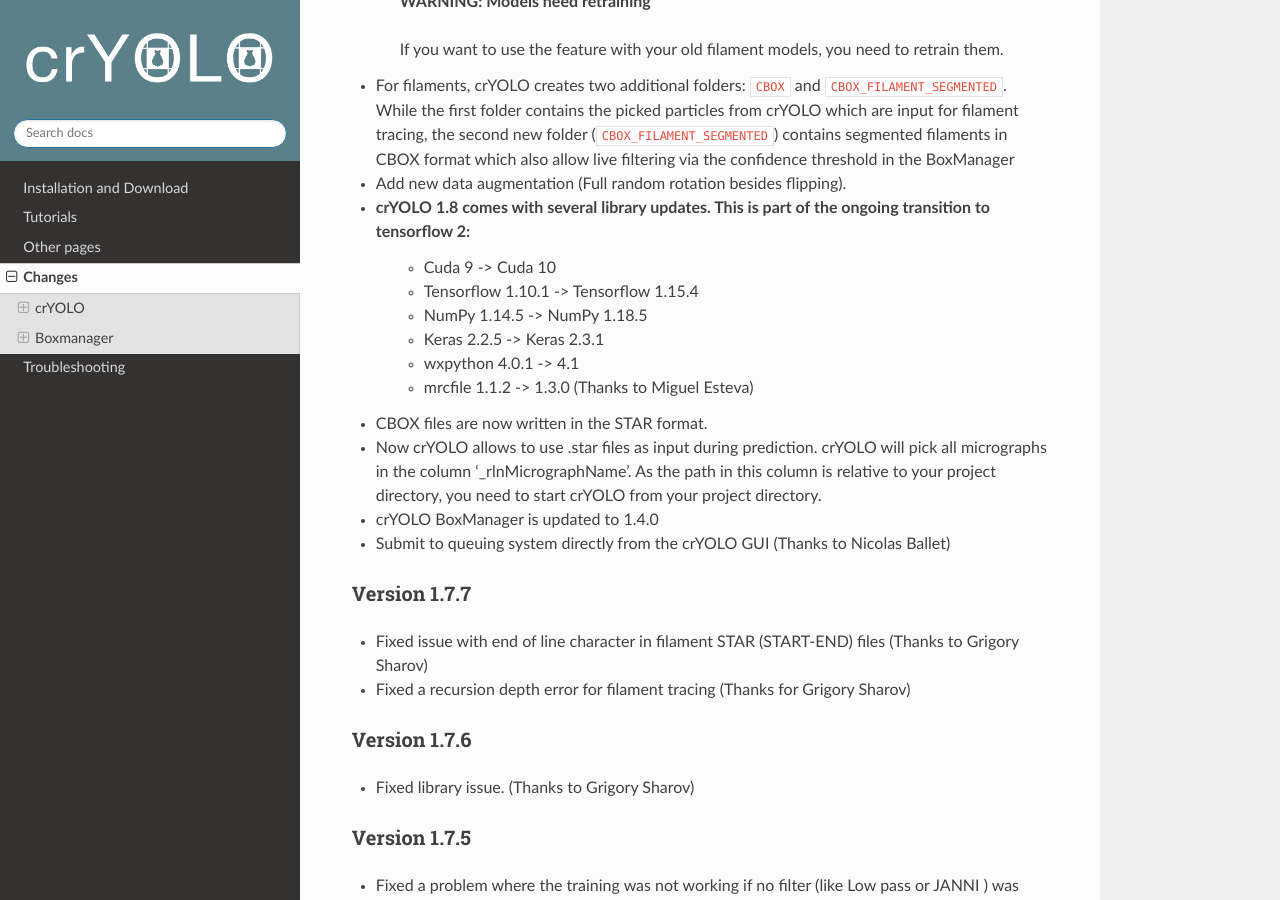
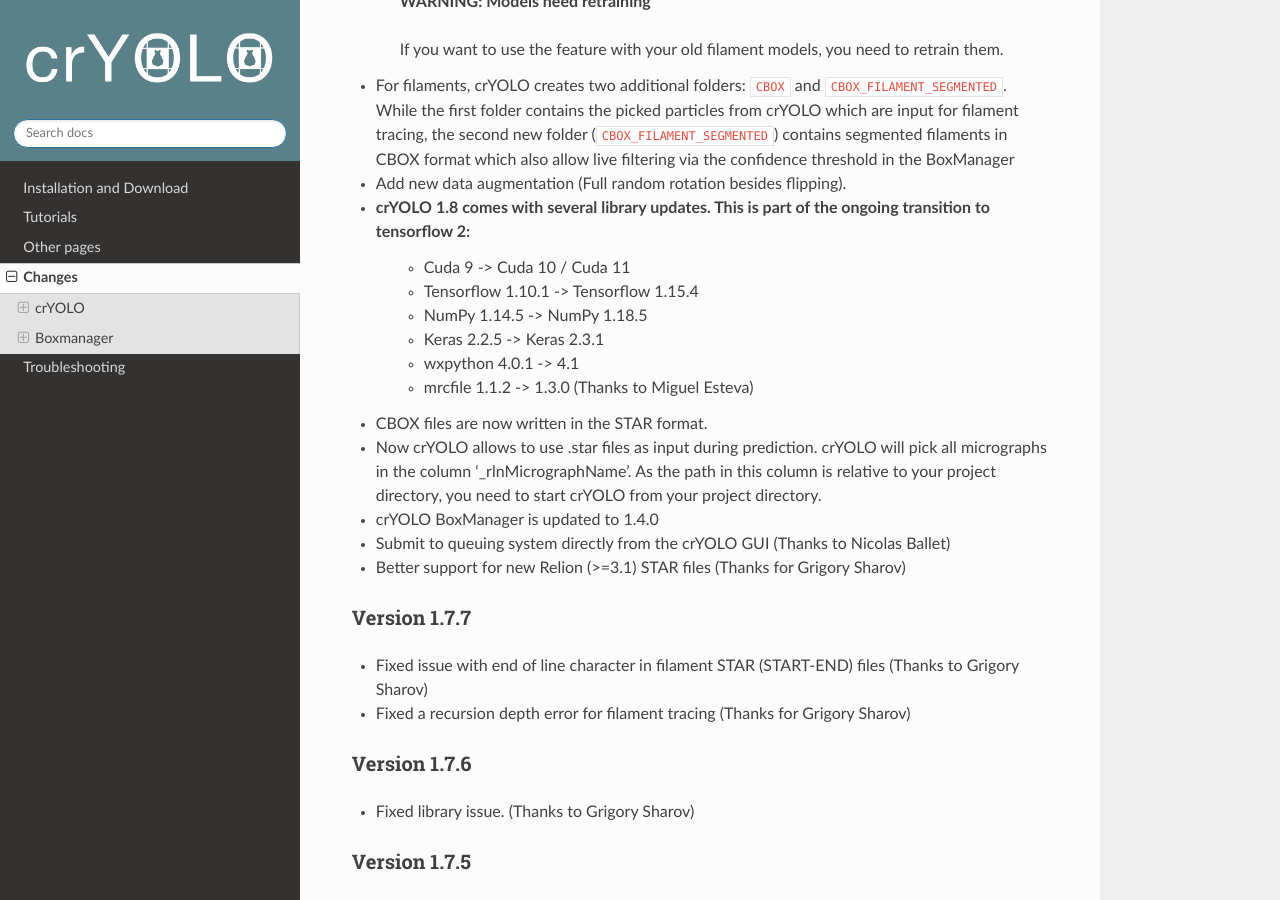
Before and after one commit to MPI-Dortmund/cryolo, a Sphinx documentation site: the page built from source/changes.rst, in a window 1280 px wide and 900 px high, scrolled down 408 px. Built offline with Sphinx 7.4.7 and the Read the Docs theme 2.0.0, drawn with Linux system fonts in a browser that asks for light colours.

Commit message:
update changes

```diff
--- a/source/changes.rst
+++ b/source/changes.rst
@@ -15,7 +15,7 @@
 * For filaments, crYOLO creates two additional folders: :file:`CBOX` and :file:`CBOX_FILAMENT_SEGMENTED`. While the first folder  contains the picked particles from crYOLO which are input for filament tracing, the second new folder (:file:`CBOX_FILAMENT_SEGMENTED`) contains segmented filaments in CBOX format which also allow live filtering via the confidence threshold in the BoxManager
 * Add new data augmentation (Full random rotation besides flipping).
 * crYOLO 1.8 comes with several library updates. This is part of the ongoing transition to tensorflow 2:
-    * Cuda 9 -> Cuda 10
+    * Cuda 9 -> Cuda 10 / Cuda 11
     * Tensorflow 1.10.1 -> Tensorflow 1.15.4
     * NumPy 1.14.5 -> NumPy 1.18.5
     * Keras 2.2.5 -> Keras 2.3.1
@@ -25,6 +25,7 @@
 * Now crYOLO allows to use .star files as input during prediction. crYOLO will pick all micrographs in the column '_rlnMicrographName'. As the path in this column is relative to your project directory, you need to start crYOLO from your project directory.
 * crYOLO BoxManager is updated to 1.4.0
 * Submit to queuing system directly from the crYOLO GUI (Thanks to Nicolas Ballet)
+* Better support for new Relion (>=3.1) STAR files (Thanks for Grigory Sharov)
 
 Version 1.7.7
 *************
```
